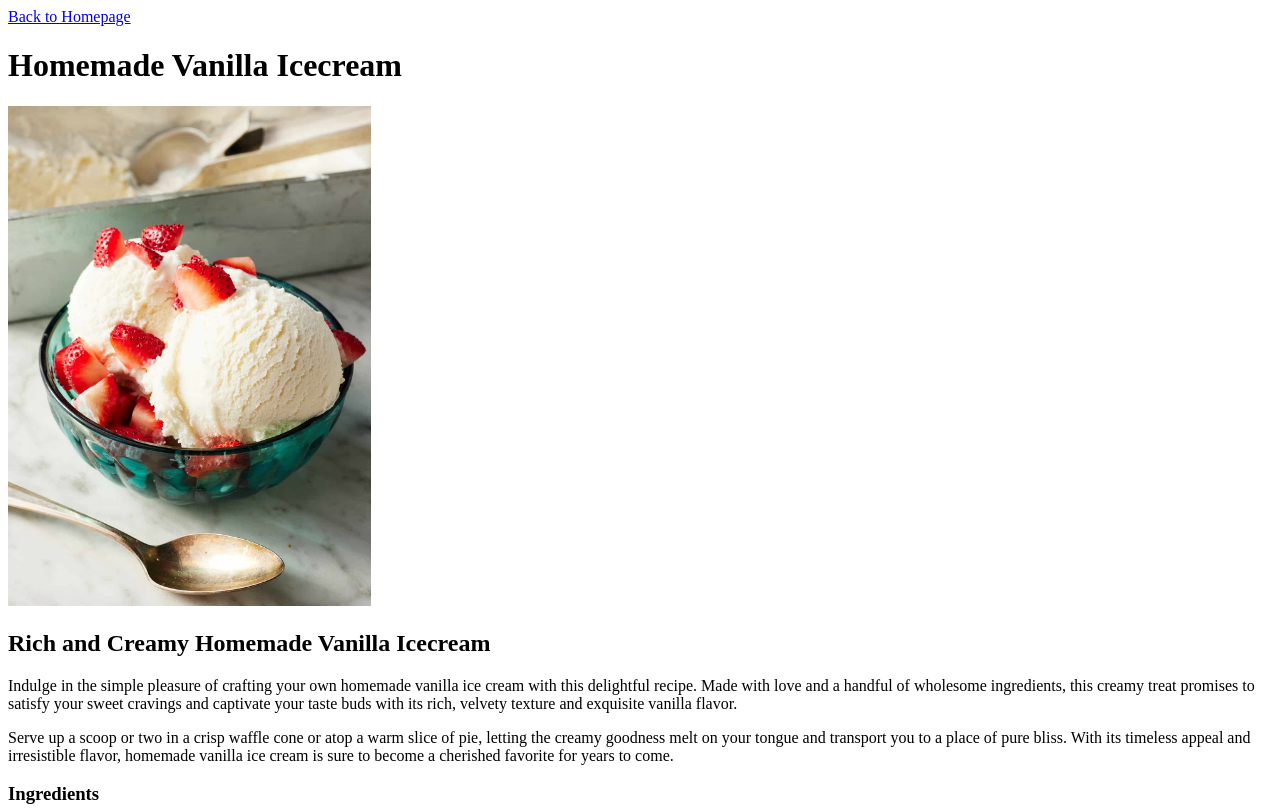
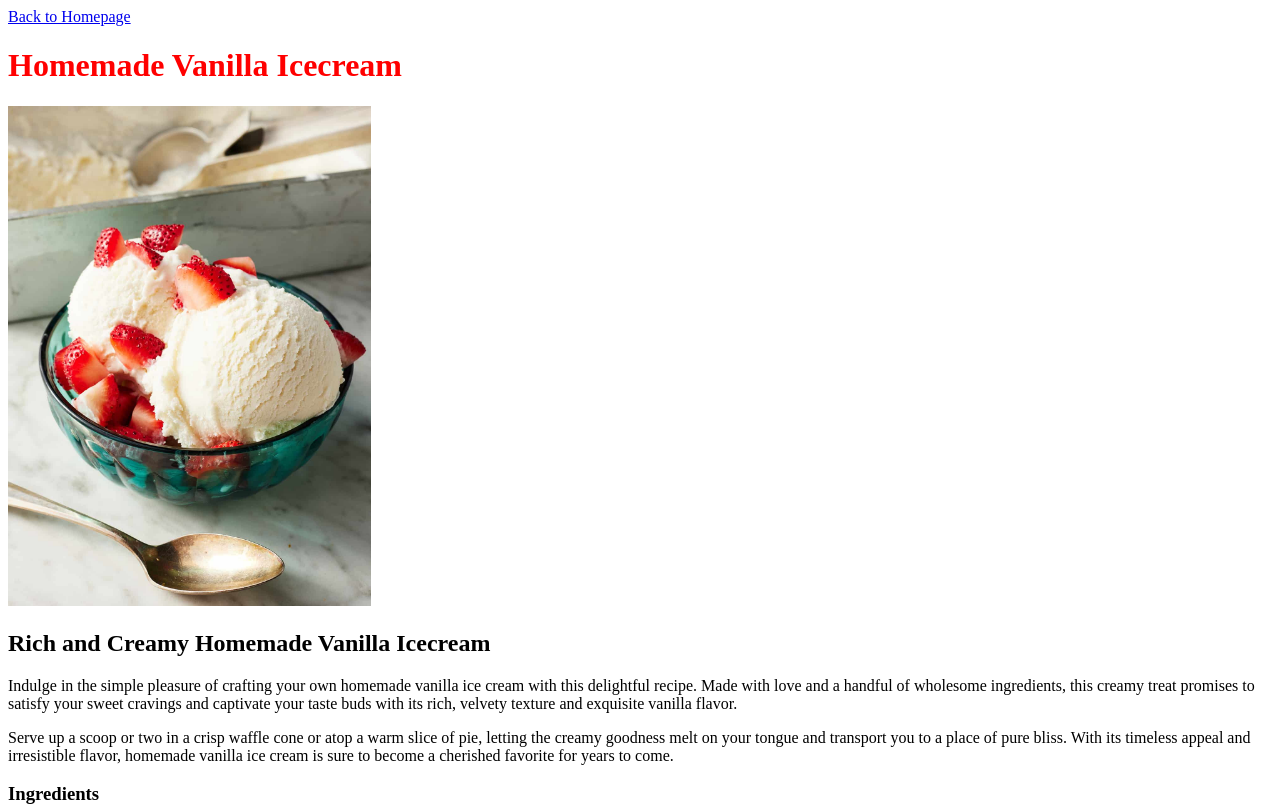
Before and after one commit to maxine-janka/odin-recipes, a plain HTML site: page recipes/vanillaicecream.html in a window 1280 px wide. Shown: the top 808 px of the page. Drawn offline with Linux system fonts and the light colour scheme.

Commit message:
Link external stylesheet
style.css linked to all recipe pages

```diff
--- a/recipes/vanillaicecream.html
+++ b/recipes/vanillaicecream.html
@@ -3,6 +3,7 @@
   <head>
     <meta charset="UTF-8">
     <title>Recipes | Homemade Vanilla Icecream</title>
+    <link rel="stylesheet" href="../style.css">
   </head>
 
 <body>
--- /dev/null
+++ b/style.css
@@ -0,0 +1,3 @@
+h1 {
+  color: red;
+}
```
Also changed, not shown: recipes/proteinpancakes.html (+1 -0 lines), recipes/ramennoodlesoup.html (+3 -3 lines).
